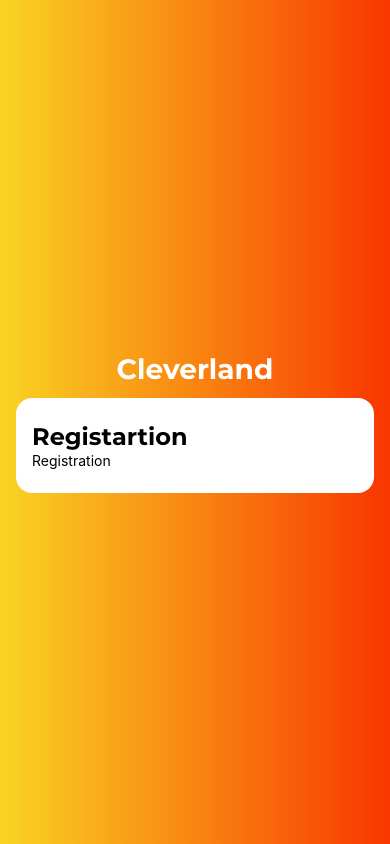
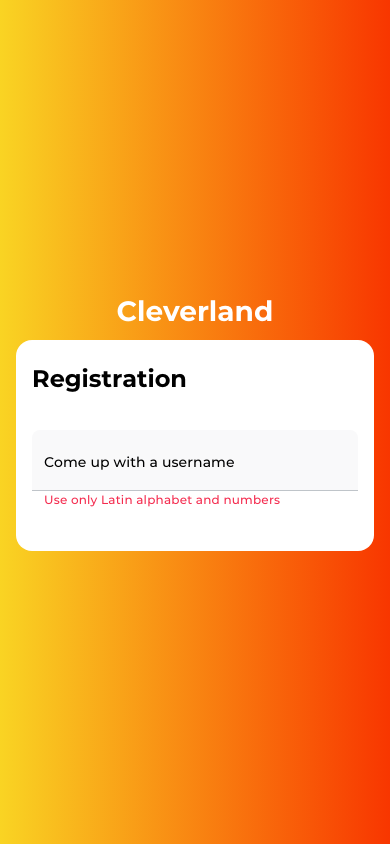
Before and after one commit to d4nzS/react-native-nest-library, a React Native app in the folder client/: screen / in a window 390 px wide. Built offline with nearby package versions, Linux system fonts and the light colour scheme.

Commit message:
create form controller

```diff
--- a/client/App.tsx
+++ b/client/App.tsx
@@ -10,6 +10,7 @@ SplashScreen.preventAutoHideAsync();
 
 const App: FC = () => {
   const [fontsLoaded] = useFonts({
+    [Fonts.MONTSERRAT_MEDIUM]: require('./assets/fonts/Montserrat-Medium.otf'),
     [Fonts.MONTSERRAT_BOLD]: require('./assets/fonts/Montserrat-Bold.otf')
   });
 
--- a/client/babel.config.js
+++ b/client/babel.config.js
@@ -2,5 +2,6 @@ module.exports = function(api) {
   api.cache(true);
   return {
     presets: ['babel-preset-expo'],
+    plugins: ['react-native-reanimated/plugin']
   };
 };
--- a/client/components/Auth/AuthLayout.tsx
+++ b/client/components/Auth/AuthLayout.tsx
@@ -7,19 +7,20 @@ import Fonts from '../../constants/fonts';
 import AuthModal from './AuthModal';
 
 interface AuthLayoutProps {
+  title: string;
   children: ReactNode;
 }
 
-const AuthLayout: FC<AuthLayoutProps> = ({ children }) => {
+const AuthLayout: FC<AuthLayoutProps> = ({ title, children }) => {
   return (
     <LinearGradient
       colors={['#F9D423', '#F83600']}
-      start={{ x: -1.9776 , y: 0 }}
+      start={{ x: -1.9776, y: 0 }}
       end={{ x: 1.5351, y: 0 }}
       style={styles.authLayout}
     >
       <Text style={styles.authLayoutTitle}>Cleverland</Text>
-      <AuthModal title="Registartion">{children}</AuthModal>
+      <AuthModal title={title}>{children}</AuthModal>
     </LinearGradient>
   );
 };
--- /dev/null
+++ b/client/components/Auth/Registration.tsx
@@ -0,0 +1,17 @@
+import { FC } from 'react';
+
+import AuthLayout from './AuthLayout';
+import FormController from '../UI/FormController';
+
+const Registration: FC = () => {
+  return (
+    <AuthLayout title="Registration">
+      <FormController
+        label="Come up with a username"
+        errorMessage="Use only Latin alphabet and numbers"
+      />
+    </AuthLayout>
+  );
+};
+
+export default Registration;
--- /dev/null
+++ b/client/components/UI/FormController.tsx
@@ -0,0 +1,98 @@
+import { FC, useState } from 'react';
+import { StyleSheet, Text, TextInput, View } from 'react-native';
+import Animated, { FadeInDown, FadeOutDown } from 'react-native-reanimated';
+
+import Colors from '../../constants/colors';
+import Fonts from '../../constants/fonts';
+
+interface FormControllerProps {
+  label: string;
+  errorMessage: string;
+}
+
+const FormController: FC<FormControllerProps> = ({ label, errorMessage }) => {
+  const [value, setValue] = useState<string>('');
+  const [isFocused, setIsFocused] = useState<boolean>(false);
+
+  const changeTextInputHandler = (newValue: string): void => {
+    setValue(newValue);
+  };
+
+  const focusTextInputHandler = (): void => {
+    setIsFocused(true);
+  };
+
+  const blurTextInputHandler = (): void => {
+    setIsFocused(false);
+  };
+
+  const isLabelVisible = Boolean(isFocused || value);
+  const isPlaceholderVisible = !isLabelVisible;
+
+  return (
+    <View style={[
+      styles.formController,
+      isLabelVisible && styles.formControllerOpened
+    ]}>
+      {isLabelVisible && (
+        <Animated.Text
+          entering={FadeInDown}
+          exiting={FadeOutDown}
+          style={styles.fontControllerLabel}
+        >
+          {label}
+        </Animated.Text>
+      )}
+      <TextInput
+        value={value}
+        placeholder={isPlaceholderVisible ? label : ''}
+        style={styles.formControllerInput}
+        onChangeText={changeTextInputHandler}
+        onFocus={focusTextInputHandler}
+        onBlur={blurTextInputHandler}
+      />
+      <Text style={styles.formControllerHint}>{errorMessage}</Text>
+    </View>
+  );
+};
+
+const styles = StyleSheet.create({
+  formController: {
+    backgroundColor: Colors.GREY_BLACK5,
+    paddingVertical: 19,
+    paddingHorizontal: 12,
+    borderBottomWidth: 1,
+    borderBottomColor: Colors.GREY_BLACK20,
+    borderTopRightRadius: 8,
+    borderTopLeftRadius: 8,
+    marginVertical: 36
+  },
+  formControllerOpened: {
+    paddingTop: 6,
+    paddingBottom: 12
+  },
+  fontControllerLabel: {
+    color: Colors.GREY_BLACK40,
+    fontFamily: Fonts.MONTSERRAT_MEDIUM,
+    fontSize: 12,
+    lineHeight: 16,
+    letterSpacing: 0.2
+  },
+  formControllerInput: {
+    fontFamily: Fonts.MONTSERRAT_MEDIUM,
+    letterSpacing: 0.1,
+    marginTop: 4
+  },
+  formControllerHint: {
+    color: Colors.MAIN_RED,
+    fontFamily: Fonts.MONTSERRAT_MEDIUM,
+    fontSize: 12,
+    lineHeight: 16,
+    letterSpacing: 0.2,
+    position: 'absolute',
+    left: 12,
+    bottom: -18
+  }
+});
+
+export default FormController;
--- a/client/constants/colors.ts
+++ b/client/constants/colors.ts
@@ -1,5 +1,9 @@
 enum Colors {
-  MAIN_WHITE = '#FFFFFF'
+  MAIN_WHITE = '#FFFFFF',
+  GREY_BLACK5 = '#F9F9FA',
+  GREY_BLACK20 = '#BFC4C9',
+  GREY_BLACK40 = '#A7A7A7',
+  MAIN_RED = '#F42C4F'
 }
 
 export default Colors;
--- a/client/constants/fonts.ts
+++ b/client/constants/fonts.ts
@@ -1,4 +1,5 @@
 enum Fonts {
+  MONTSERRAT_MEDIUM = 'Montserrat-Medium',
   MONTSERRAT_BOLD = 'Montserrat-Bold'
 }
 
--- a/client/package.json
+++ b/client/package.json
@@ -15,7 +15,8 @@
     "react-native": "0.72.4",
     "expo-linear-gradient": "~12.3.0",
     "expo-font": "~11.4.0",
-    "expo-splash-screen": "~0.20.5"
+    "expo-splash-screen": "~0.20.5",
+    "react-native-reanimated": "~3.3.0"
   },
   "devDependencies": {
     "@babel/core": "^7.20.0",
--- a/client/screens/RegistrationScreen.tsx
+++ b/client/screens/RegistrationScreen.tsx
@@ -1,15 +1,9 @@
 import { FC } from 'react';
-import { Text, View } from 'react-native';
-import AuthLayout from '../components/Auth/AuthLayout';
+
+import Registration from '../components/Auth/Registration';
 
 const RegistrationScreen: FC = () => {
-  return (
-    <AuthLayout>
-        <Text>
-          Registration
-        </Text>
-    </AuthLayout>
-  );
+  return <Registration/>;
 };
 
 export default RegistrationScreen;
```
Also changed, not shown: client/assets/fonts/Montserrat-Medium.otf (added), 1 other file (tests, documents, lock files or other folders).
